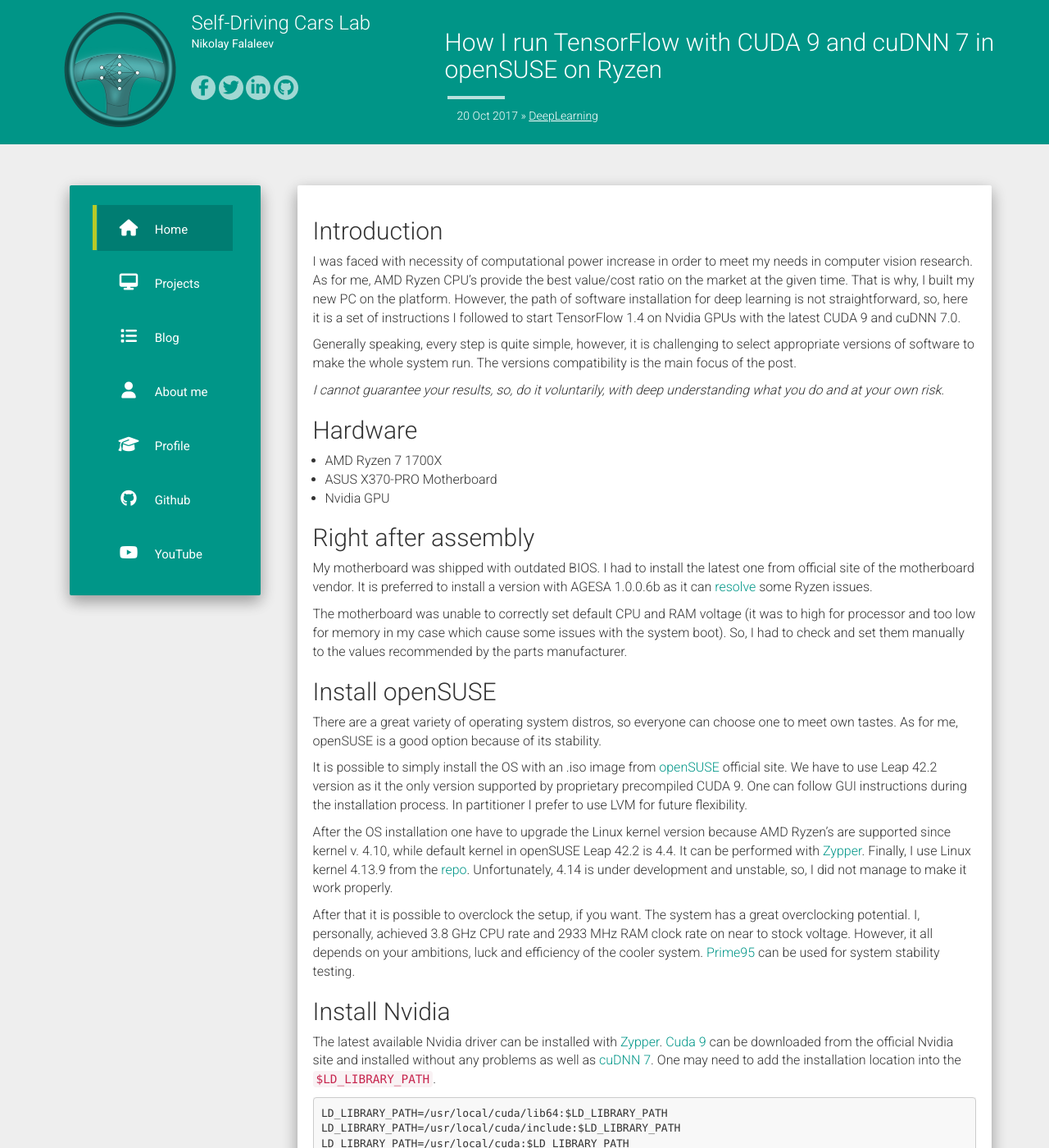
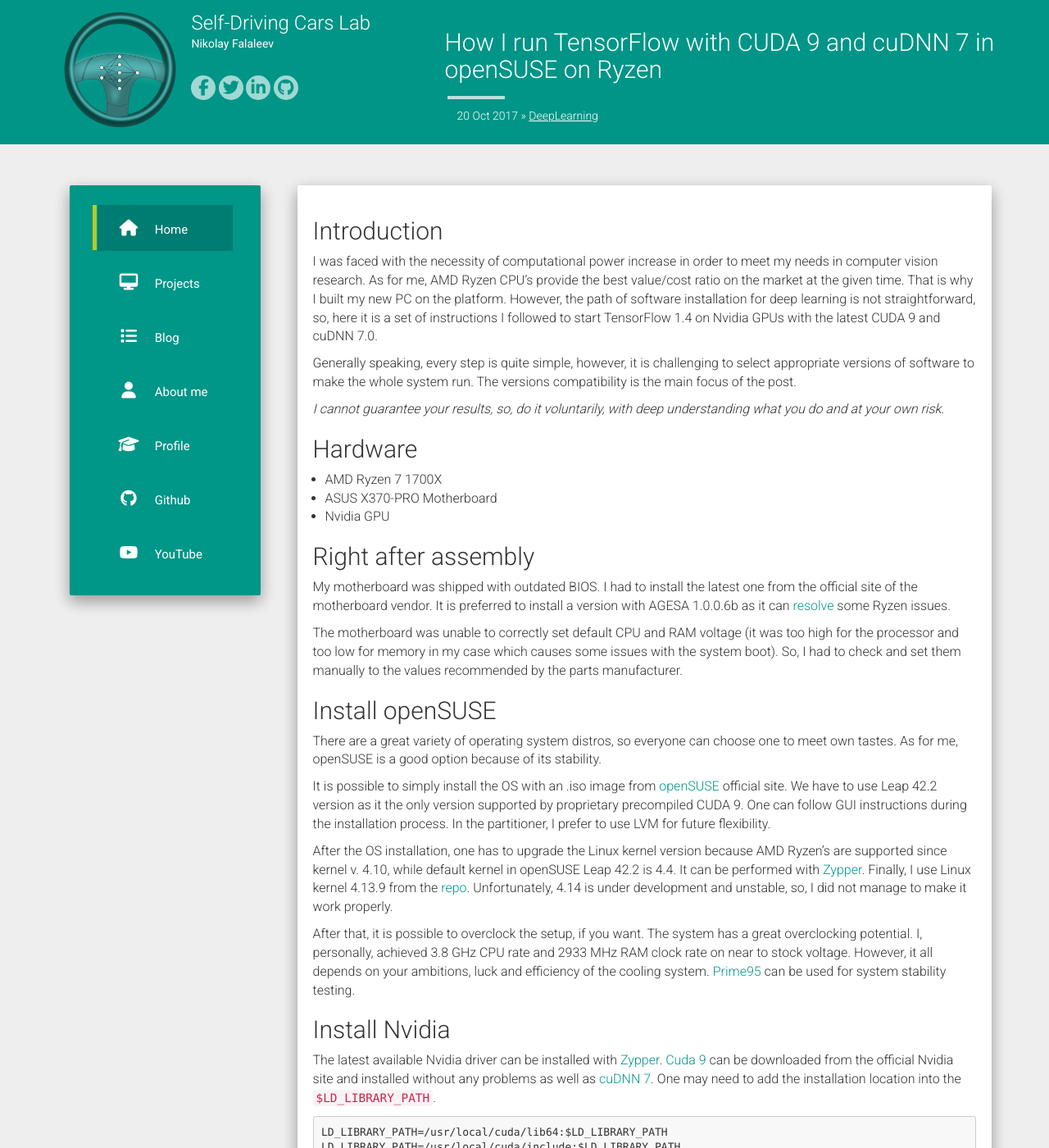
Before and after one commit to NikolasEnt/NikolasEnt.github.io, a Jekyll site: the page built from _posts/2017-10-20-How-I-run-TensorFlow-with-CUDA-9-and-cuDNN-7-in-openSUSE-on-AMD-Ryzen.md, in a window 1280 px wide and 1400 px high. Shown: the whole window at 82% size. Built offline with Jekyll 4.4.1, drawn with Linux system fonts in a browser that asks for light colours; nearby versions of some CDN libraries; comment, search, counter and statistics services are not loaded; some of the changed text lies outside the part shown.

Commit message:
Proofread some blog posts
bug: Fix grammar

````diff
--- a/_posts/2017-10-20-How-I-run-TensorFlow-with-CUDA-9-and-cuDNN-7-in-openSUSE-on-AMD-Ryzen.md
+++ b/_posts/2017-10-20-How-I-run-TensorFlow-with-CUDA-9-and-cuDNN-7-in-openSUSE-on-AMD-Ryzen.md
@@ -9,7 +9,7 @@
 
 ## Introduction
 
-I was faced with necessity of computational power increase in order to  meet my needs in computer vision research. As for me, AMD Ryzen CPU's provide the best value/cost ratio on the market at the given time. That is why, I built my new PC on the platform. However, the path of software installation for deep learning is not straightforward, so, here it is a set of instructions I followed to start TensorFlow 1.4 on Nvidia GPUs with the latest CUDA 9 and cuDNN 7.0.
+I was faced with the necessity of computational power increase in order to meet my needs in computer vision research. As for me, AMD Ryzen CPU's provide the best value/cost ratio on the market at the given time. That is why I built my new PC on the platform. However, the path of software installation for deep learning is not straightforward, so, here it is a set of instructions I followed to start TensorFlow 1.4 on Nvidia GPUs with the latest CUDA 9 and cuDNN 7.0.
 
 Generally speaking, every step is quite simple, however, it is challenging to select appropriate versions of software to make the whole system run. The versions compatibility is the main focus of the post.
 
@@ -23,22 +23,22 @@
 
 ## Right after assembly
 
-My motherboard was shipped with outdated BIOS. I had to install the latest one from official site of the motherboard vendor.
+My motherboard was shipped with outdated BIOS. I had to install the latest one from the official site of the motherboard vendor.
 It is preferred to install a version with AGESA 1.0.0.6b as it can [resolve][agesa] some Ryzen issues.
 
-The motherboard was unable to correctly set default CPU and RAM voltage (it was to high for processor and too low for memory in my case which cause some issues with the system boot). So, I had to check and set them manually to the values recommended by the parts manufacturer.
+The motherboard was unable to correctly set default CPU and RAM voltage (it was too high for the processor and too low for memory in my case which causes some issues with the system boot). So, I had to check and set them manually to the values recommended by the parts manufacturer.
 
 ## Install openSUSE
 
 There are a great variety of operating system distros, so everyone can choose one to meet own tastes. As for me, openSUSE is a good option because of its stability.
 
 It is possible to simply install the OS with an .iso image from [openSUSE][opensuse] official site. We have to use Leap 42.2 version as it the only version supported by proprietary precompiled CUDA 9.
-One can follow GUI instructions during the installation process. In partitioner I prefer to use LVM for future flexibility.
+One can follow GUI instructions during the installation process. In the partitioner, I prefer to use LVM for future flexibility.
 
-After the OS installation one have to upgrade the Linux kernel version because AMD Ryzen's are supported since kernel v. 4.10, while default kernel in openSUSE Leap 42.2 is 4.4.
+After the OS installation, one has to upgrade the Linux kernel version because AMD Ryzen's are supported since kernel v. 4.10, while default kernel in openSUSE Leap 42.2 is 4.4.
 It can be performed with [Zypper][kernel]. Finally, I use Linux kernel 4.13.9 from the [repo][kernel_repo]. Unfortunately, 4.14 is under development and unstable, so, I did not manage to make it work properly.
 
-After that it is possible to overclock the setup, if you want.  The system has a great overclocking potential. I, personally, achieved 3.8 GHz CPU rate and 2933 MHz RAM clock rate on near to stock voltage. However, it all depends on your ambitions, luck and efficiency of the cooler system.
+After that, it is possible to overclock the setup, if you want. The system has a great overclocking potential. I, personally, achieved 3.8 GHz CPU rate and 2933 MHz RAM clock rate on near to stock voltage. However, it all depends on your ambitions, luck and efficiency of the cooling system.
 [Prime95][prime95] can be used for system stability testing.
 
 ## Install Nvidia
@@ -56,7 +56,7 @@
 ## TensorFlow
 
 To build Tensorflow from source (as it is the only option to make it runnable with CUDA 9) we need [Bazel][bazel]. It should be compiled from source as well.
-However, I was not able to compile it with default java openjdk, so, I had to install original [Java JDK 8][java]. `/usr/local/` is my place to install it. Do not forget to add its location as `$JAVA_HOME`
+However, I was not able to compile it with default java OpenJDK, so, I had to install original [Java JDK 8][java]. `/usr/local/` is my place to install it. Do not forget to add its location as `$JAVA_HOME`
 
 ```
 export JAVA_HOME=/usr/local/jdk
@@ -64,7 +64,7 @@
 ```
 
 The Bazel installation [instruction][bazel_install] is quite simple, however, do not forget to install the Bazel dependencies (`zip` is the only missed package in case of described here installation of openSUSE 42.2).
-After compilation I placed it in the   `/usr/local/` as well and add it to the $PATH.
+After compilation, I placed it in the   `/usr/local/` as well and add it to the $PATH.
 
 ```
 export PATH=/usr/local/bazel/bin:$PATH
@@ -88,7 +88,7 @@
 git checkout r1.4
 ./configure
 ```
-At this step you have to specify path to installed packages and versions you'd like to use. After configure it can be built and installed.
+At this step, you have to specify the path to installed packages and versions you'd like to use. After configure, it can be built and installed.
 
 ```
 bazel build --config=opt --config=cuda //tensorflow/tools/pip_package:build_pip_package
````
Also changed, not shown: _posts/2017-08-01-Image-classification-using-SVM.md (+5 -5 lines), _posts/2017-09-21-Neural-network-for-multiclass-image-segmentation.md (+6 -6 lines).
